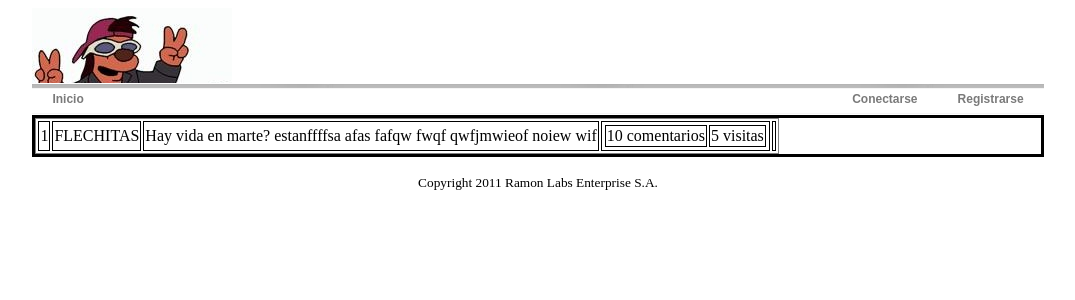
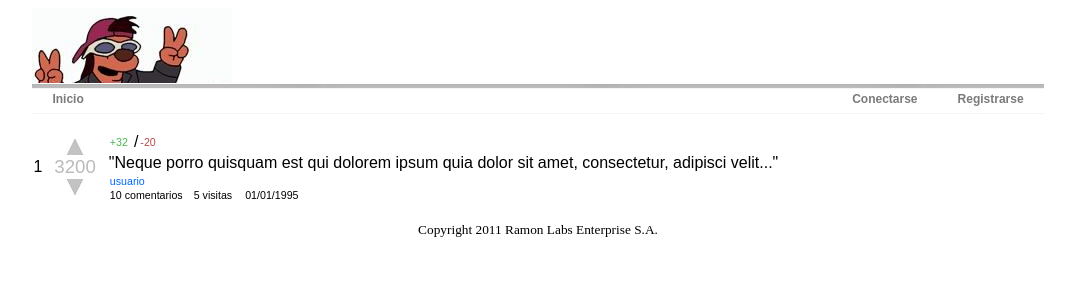
Before and after one commit to alefherrera/poochie, a PHP site: page / in a window 1280 px wide. Shown: the top 300 px of the page, without its empty margins (102-1177 px from the left). Run offline with PHP 8.4, Linux system fonts and the light colour scheme.

Commit message:
Index y estilos

```diff
--- a/index.php
+++ b/index.php
@@ -6,35 +6,82 @@ save_lastPage();
     <link rel="stylesheet" href="/poochie/template/styles/index_style.css" type="text/css" />
     <meta http-equiv="Content-Type" content="text/html; charset=UTF-8">
 </head>
-<div id="index_main" style="border-style:solid">
+<div id="index_main">
     <table class="thread">
         <tr>
-            <td>
+            <td class="column">
                 1
             </td>
-            <td>
-                FLECHITAS
+            <td class="column">
+                <table>
+                    <tr>
+                        <td class="up_arrow">
+                        </td>
+                    </tr>
+                    <tr>
+                        <td class="total" align="center" >
+                            3200
+                        </td>
+                    </tr>
+                    <tr>
+
+                        <td class="down_arrow">
+                        </td>
+                    </tr>
+
+                </table>
             </td>
             <td>
-                Hay vida en marte? estanffffsa afas fafqw fwqf qwfjmwieof noiew wif
-            </td>
-            <td>
+                <!--Tabla de titulo, fecha, informacion en egeneral -->
                 <table>
                     <tr>
                         <td>
-                            10 comentarios
+                            <table>
+                                <tr>
+                                    <td class="positive">
+                                        +32
+                                    </td>
+                                    <td>
+                                        /
+                                    </td>
+                                    <td class="negative">
+                                        -20
+                                    </td>
+                                </tr>
+                            </table>
                         </td>
+                    </tr>
+                    <tr>
+                        <td colspan="4" class="title">
+                            <a href="/poochie/index.php">"Neque porro quisquam est qui dolorem ipsum quia dolor sit amet, consectetur, adipisci velit..."</a>
+                        </td>
+                    </tr>
+                    <tr>
                         <td>
-                            5 visitas
+                            <table>
+                                <tr>
+                                    <td class="user">
+                                        usuario
+                                    </td>
+                                </tr>
+                                <tr>
+                                    <td class="general">
+                                        10 comentarios
+                                    </td>
+                                    <td class="general">
+                                        5 visitas
+                                    </td>
+                                    <td>                             <td class="general">
+                                        01/01/1995
+                                    </td>
+                                </tr>
+                            </table>
                         </td>
                     </tr>
                 </table>
-            <td>
-
+            </td>
+        </tr>
     </table>
-</td>
-</tr>
-</table>
 </div>
 <?php
 include_once $_SERVER['DOCUMENT_ROOT'] . '/poochie/template/footer.php';
--- a/template/styles/index_style.css
+++ b/template/styles/index_style.css
@@ -8,12 +8,64 @@
 
 .thread
 {
-    border-width: 1px;
-    border-style: solid;
+    font-family: sans-serif;
+    border-collapse: collapse;
+    margin-top: 15px;
+}
+.thread .title
+{
+}
+.thread .title a:link{color: #010101; text-decoration: none;}
+.thread .title a:visited {color: #83569d; text-decoration: none; }
+
+.thread .column
+{
+    padding-right: 10px;
+}
+.thread .general
+{
+    font-size: 8pt;
+    padding-right: 10px;
+}
+.thread .user
+{
+    font-size: 8pt;
+    color: #0068ff;
+}
+.thread table
+{
+    border-collapse: collapse;
+}
+.thread .column .total
+{
+    font-size: 14pt;
+    color:#bababa;
+}
+.thread .positive
+{
+    font-size: 8pt;
+    color:#49b54f;
+    padding-right: 5px;
 }
 
-.thread td
+.thread .negative
 {
-    border-width: 1px;
-    border-style: solid;
+    font-size: 8pt;
+    color:#b54949;
 }
+
+.thread .column .up_arrow
+{
+    background-image: url(../images/up_arrow.png);
+    background-position: center;
+    background-repeat: no-repeat;
+    height: 16px;
+}
+
+.thread .column .down_arrow
+{
+    background-image: url(../images/down_arrow.png);
+    background-position: center;
+    background-repeat: no-repeat;
+    height: 16px;
+}
```
Also changed, not shown: template/images/down_arrow.png (added), template/images/up_arrow.png (added).
